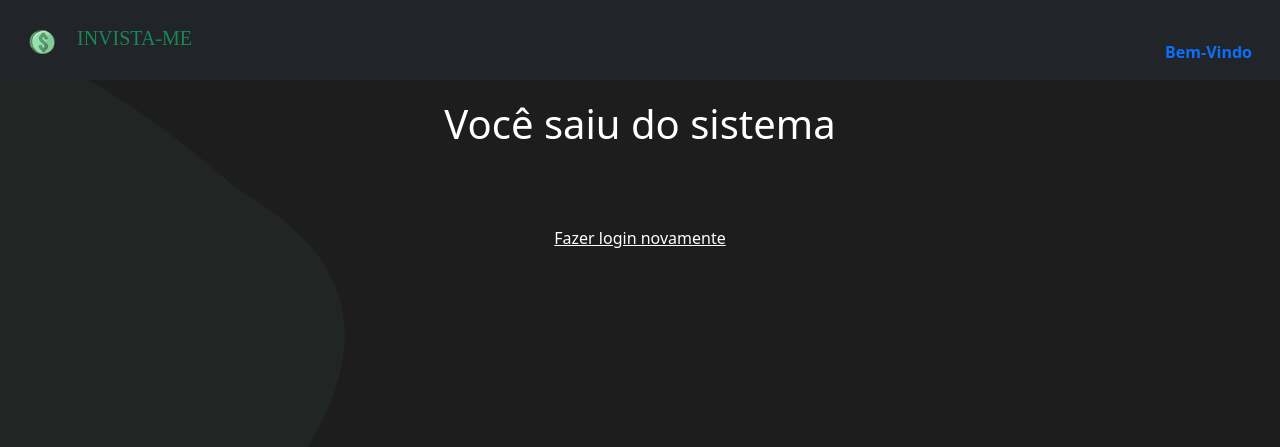
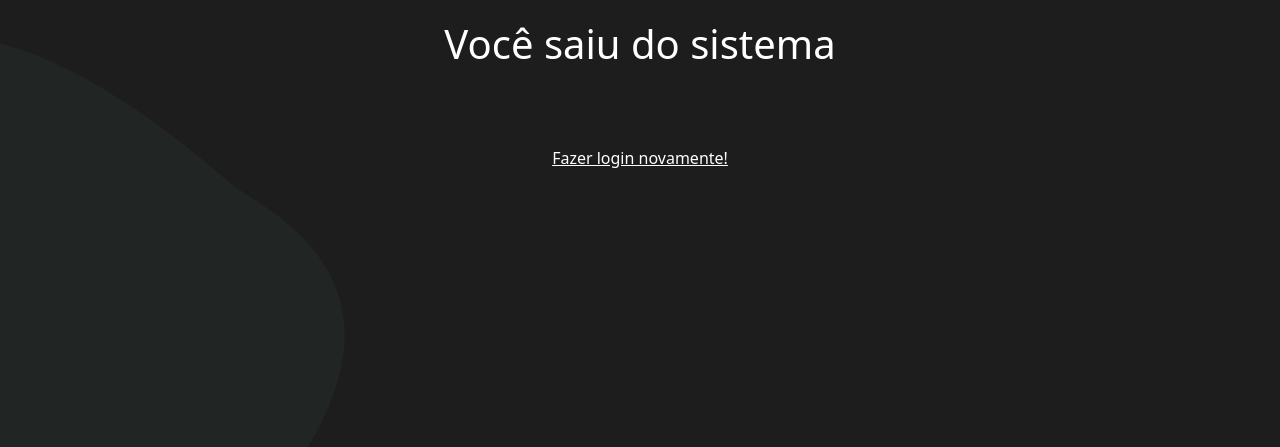
Before and after one commit to zeguil/Expend, a Django app: page /logout/ in a window 1280 px wide. Shown: the top 447 px of the page. Run offline with Django 3.2, Linux system fonts and the light colour scheme; some libraries are stand-ins or nearby versions; some web fonts are replaced.

Commit message:
atualizacao

```diff
--- a/invistame/templates/base.html
+++ b/invistame/templates/base.html
@@ -30,16 +31,15 @@
           INVISTA-ME
         </a>
         <li>
-          <strong class='nav-item nav-link'>Bem-Vindo {{user.get_username.title}}</strong>
+          <strong class='nav-item nav-link'>Bem-Vindo(a) {{user.get_username.title}}</strong>
         </li>
-        {% if user.is_authenticated %}
         <button class="btn btn-sm btn-outline-secundary justify-content-end" type="button"><a href="{% url 'logout' %}"
             style="color: red;" class="nav-link">Sair</a></button>
-        {% endif %}
+          </div>
+
+        </nav>
       </div>
-
-    </nav>
-  </div>
+  {% endif %}
   {% block content %}
   {% endblock %}
   <script src="https://cdn.jsdelivr.net/npm/bootstrap@5.0.2/dist/js/bootstrap.bundle.min.js"
--- a/invistame/templates/investimentos/index.html
+++ b/invistame/templates/investimentos/index.html
@@ -8,7 +8,7 @@
     <div class="intro">
         <h1>INVISTA-ME</h1>
         <p>Invista-me é um site desenvolvido com Django para administração dos seus investimentos e gastos pessoais.</p>
-        <button type="submit"><a href="{% url 'login' %}">Entrar</a></button>
+        <a class="btn btn-success" href="{% url 'login' %}">Entrar</a>
     </div>
     <div class='img'>
         <img src="{% static 'img/man.svg' %}"" alt="icon">
--- a/users/templates/users/logout.html
+++ b/users/templates/users/logout.html
@@ -9,7 +9,7 @@
         {{ form | crispy }}
         <div style="padding-top: 30px;">
             <a href="{% url 'login' %}" style="color:white; display: flex; justify-content: center;">Fazer login
-                novamente</a>
+                novamente!</a>
         </div>
     </form>
 </div>
```
Also changed, not shown: other parts of invistame/templates/base.html (+1 -0 lines), other parts of users/templates/users/logout.html (+1 -1 lines), db.sqlite3.
